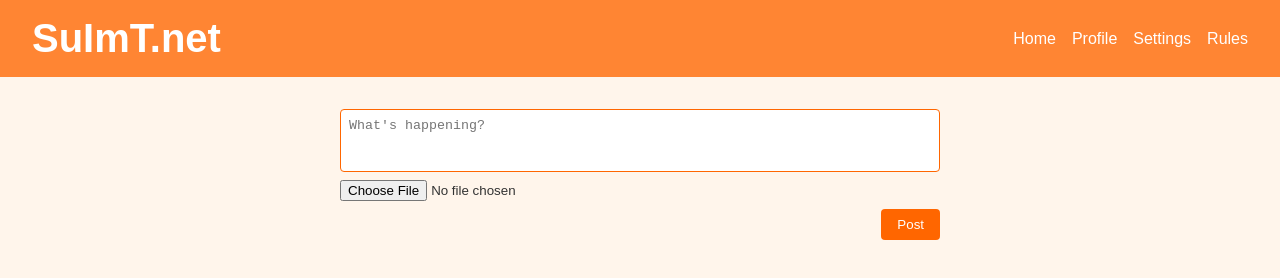
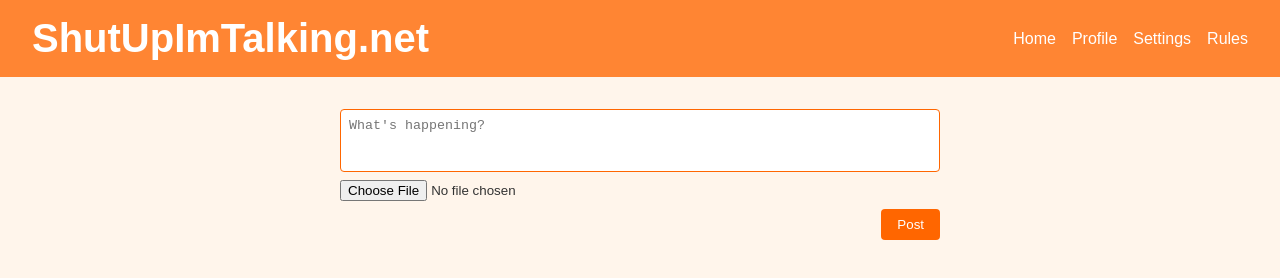
Before and after one commit to Edo1811/SuImT.net, a plain HTML site: page index.html in a window 1280 px wide. Drawn offline with nearby package versions, Linux system fonts and the light colour scheme; no server answers.

Commit message:
Update index.html

```diff
--- a/index.html
+++ b/index.html
@@ -51,7 +51,7 @@
 </head>
 <body>
   <header>
-    <div class="logo">SuImT.net</div>
+    <div class="logo">ShutUpImTalking.net</div>
     <nav>
       <ul>
         <li><a id="navHome">Home</a></li>
```
